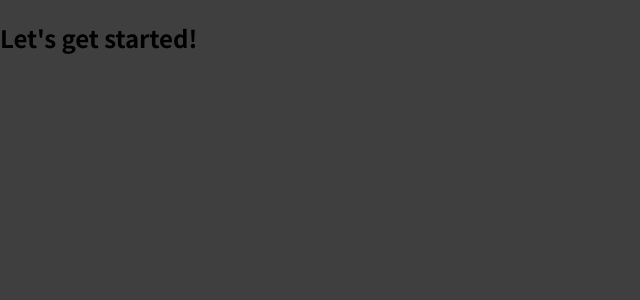
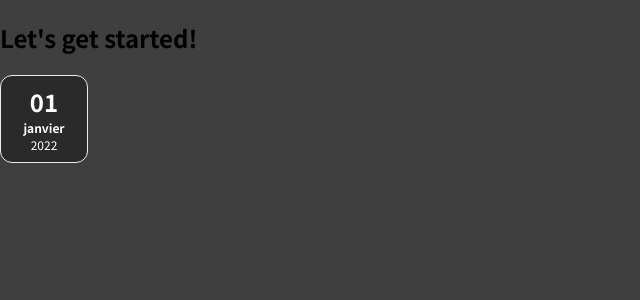
Before and after one commit to P-Jeremy/react-complete-guide, a JavaScript app: page / in a window 1280 px wide. Shown: the top 300 px of the page, without its empty margins (0-640 px from the left). Built offline with nearby package versions, Linux system fonts and the light colour scheme.

Commit message:
:sparkles: feat(ExpanseDate): add component to display expense date

```diff
--- a/package.json
+++ b/package.json
@@ -3,9 +3,9 @@
   "version": "0.1.0",
   "private": true,
   "dependencies": {
-    "@testing-library/jest-dom": "^5.16.1",
     "@testing-library/react": "^12.1.2",
     "@testing-library/user-event": "^13.5.0",
+    "node-sass": "^7.0.1",
     "react": "^17.0.2",
     "react-dom": "^17.0.2",
     "react-scripts": "5.0.0",
@@ -34,5 +34,8 @@
       "last 1 firefox version",
       "last 1 safari version"
     ]
+  },
+  "devDependencies": {
+    "@testing-library/jest-dom": "^5.16.2"
   }
 }
--- a/src/App.js
+++ b/src/App.js
@@ -1,7 +1,11 @@
+import ExpenseDate from './components/Expenses/ExpenseDate';
+
 function App() {
+  const date = new Date('2022-01-01')
   return (
     <div>
       <h2>Let's get started!</h2>
+      <ExpenseDate date={date}/>
     </div>
   );
 }
--- /dev/null
+++ b/src/components/Expenses/ExpenseDate.js
@@ -0,0 +1,17 @@
+import './ExpenseDate.scss';
+
+const ExpenseDate = (props) => {
+  const month = props.date.toLocaleString('fr-FR', { month: 'long' });
+  const day = props.date.toLocaleString('fr-FR', { day: '2-digit' });
+  const year = props.date.getFullYear();
+
+  return (
+    <div className='expense-date'>
+      <div className='expense-date__day'>{day}</div>
+      <div className='expense-date__month'>{month}</div>
+      <div className='expense-date__year'>{year}</div>
+    </div>
+  );
+};
+
+export default ExpenseDate;
--- /dev/null
+++ b/src/components/Expenses/ExpenseDate.scss
@@ -0,0 +1,26 @@
+.expense-date {
+  display: flex;
+  flex-direction: column;
+  width: 5.5rem;
+  height: 5.5rem;
+  border: 1px solid #ececec;
+  background-color: #2a2a2a;
+  color: white;
+  border-radius: 12px;
+  align-items: center;
+  justify-content: center;
+}
+
+.expense-date__month {
+  font-size: 0.75rem;
+  font-weight: bold;
+}
+
+.expense-date__year {
+  font-size: 0.75rem;
+}
+
+.expense-date__day {
+  font-size: 1.5rem;
+  font-weight: bold;
+}
```
Also changed, not shown: src/setupTests.js (added, +1 -0 lines), 2 other files (tests, documents, lock files or other folders).
